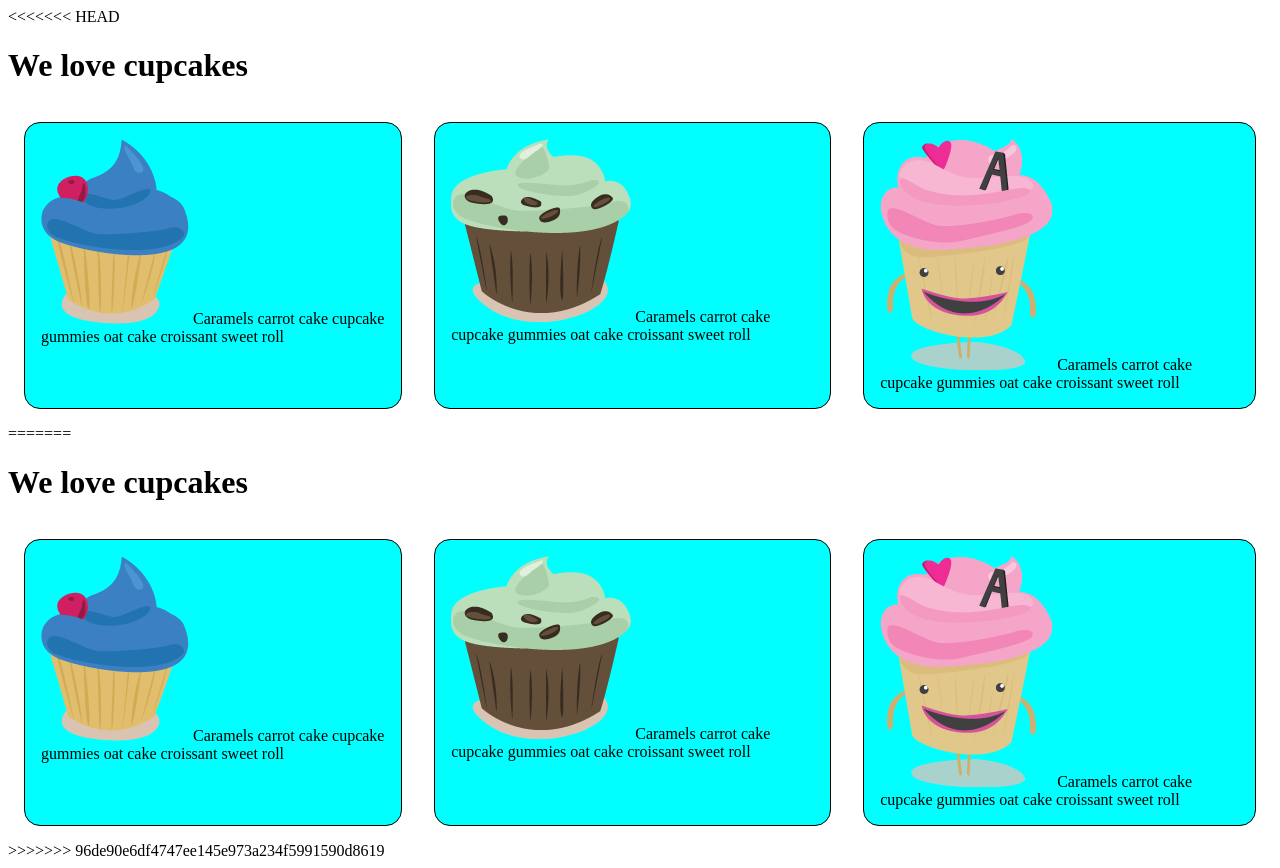
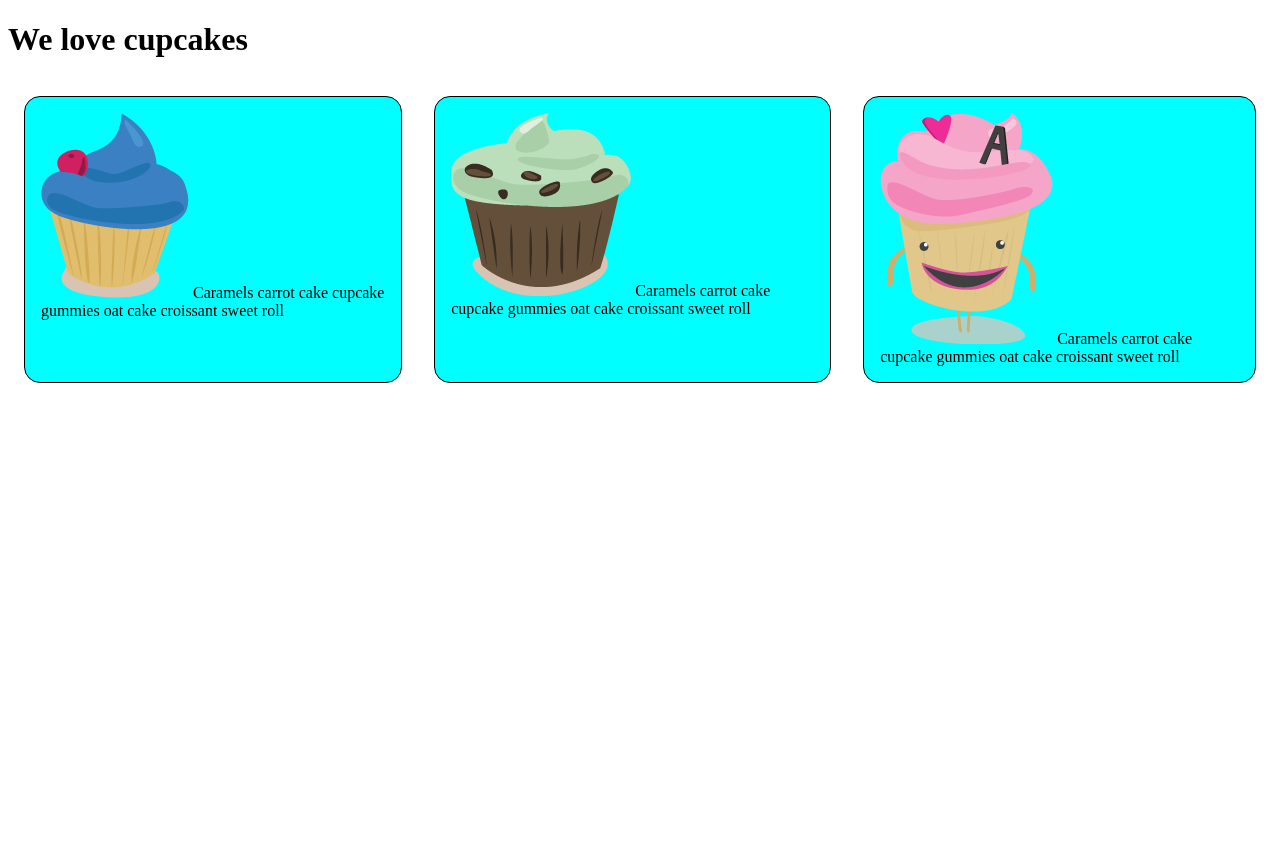
Before and after one commit to Delkayjay/uj-layout-workshop, a plain HTML site: page cupcake.html in a window 1280 px wide. After the commit the page ends 800 px from the top, so only its background shows below. Drawn offline with Linux system fonts and the light colour scheme.

Commit message:
Updated3

```diff
--- a/cupcake.html
+++ b/cupcake.html
@@ -1,4 +1,3 @@
-<<<<<<< HEAD
 <!DOCTYPE html>
 <html lang="en">
 <head>
@@ -47,54 +46,4 @@
 
     </div>
 </body>
-=======
-<!DOCTYPE html>
-<html lang="en">
-<head>
-    <meta charset="UTF-8">
-    <meta http-equiv="X-UA-Compatible" content="IE=edge">
-    <meta name="viewport" content="width=, initial-scale=1.0">
-    <title>Document</title>
-    <h1>We love cupcakes</h1>
-    <style>
-        .cupcake{
-            border:1px solid;
-            margin: 1em;
-            border-radius: 1em;
-            padding: 1em;
-            background-color: aqua;
-
-        }
-
-
-
-        @media (min-width:768px) {
-
-        .cupcakes{
-            display: flex;
-        }
-    }
-    </style>
-</head>
-<body>
-    <div class= "container">
-        <div class = "cupcakes" >
-            <div class = "cupcake">
-              <img src = "./Cupcake images/blue_muffin.png" alt ="">
-                Caramels carrot cake cupcake gummies oat cake croissant sweet roll
-             </div>
-            <div class = "cupcake">
-             <img src = "./Cupcake images/green_muffin.png" alt = "">
-              Caramels carrot cake cupcake gummies oat cake croissant sweet roll
-             </div>
-            <div class = "cupcake">
-             <img src ="./Cupcake images/happy_muffin.png" alt = "">
-             Caramels carrot cake cupcake gummies oat cake croissant sweet roll
-             </div>
-
-           </div>
-
-    </div>
-</body>
->>>>>>> 96de90e6df4747ee145e973a234f5991590d8619
 </html>
```
Also changed, not shown: index.html (+2 -20 lines), responsive.html (+9 -4 lines).
